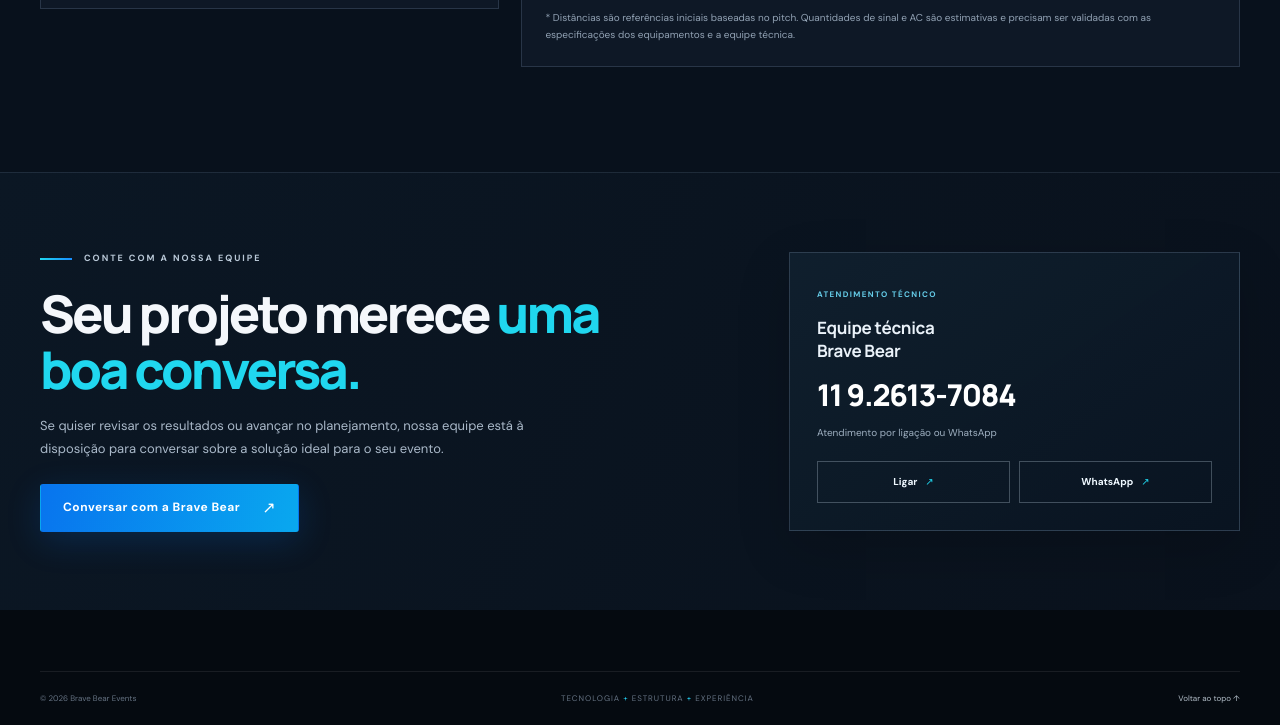
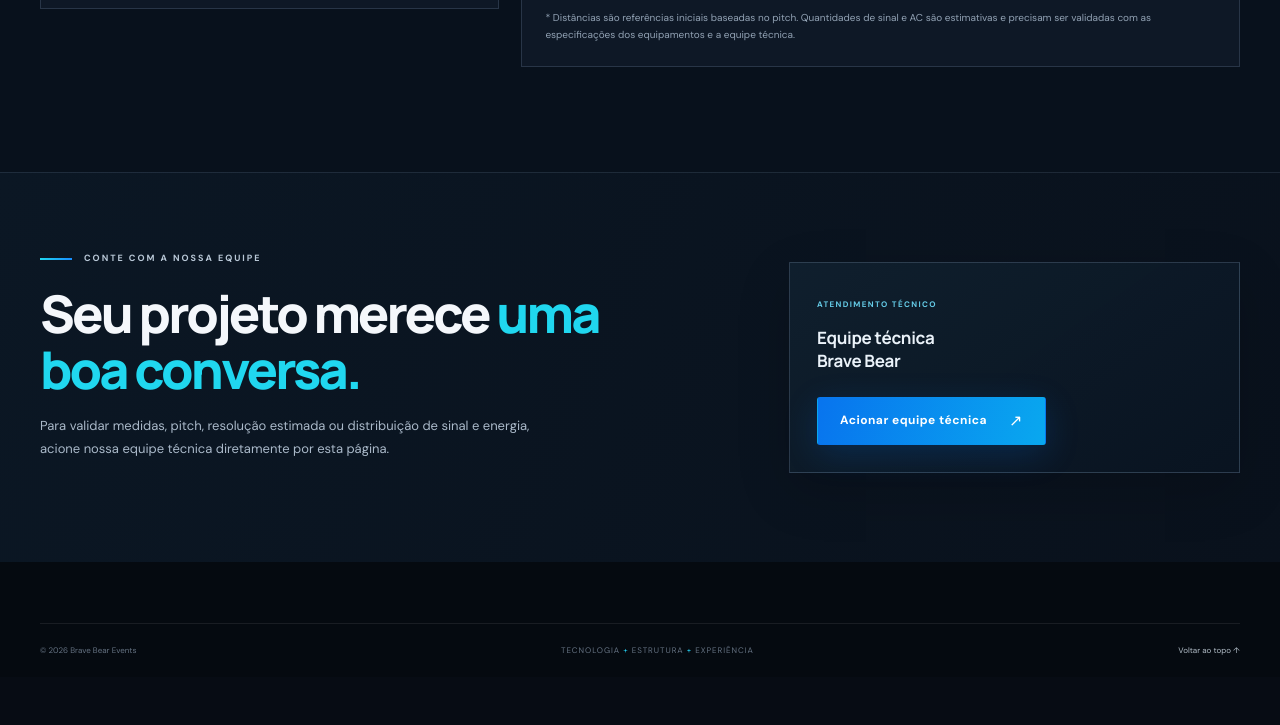
Before and after one commit to jhonicardoso/brave-bear-events, a plain HTML site: page calculadora-led.html in a window 1280 px wide. Shown: the part 1340-2065 px from the top of the page. After the commit the page ends 2017 px from the top, so only its background shows below. Drawn offline with Linux system fonts and the light colour scheme.

Commit message:
Route calculator contacts to technical team

```diff
--- a/calculadora-led.html
+++ b/calculadora-led.html
@@ -82,24 +82,18 @@
         <div class="calculator-contact-copy">
           <p class="eyebrow"><span class="eyebrow-line"></span> CONTE COM A NOSSA EQUIPE</p>
           <h2 id="calculator-contact-title">Seu projeto merece <span>uma boa conversa.</span></h2>
-          <p>Se quiser revisar os resultados ou avançar no planejamento, nossa equipe está à disposição para conversar sobre a solução ideal para o seu evento.</p>
-          <a class="button calculator-contact-main" href="https://wa.me/5511911728323?text=Ol%C3%A1%2C%20estou%20usando%20a%20calculadora%20de%20painel%20de%20LED%20e%20gostaria%20de%20conversar%20sobre%20meu%20projeto." target="_blank" rel="noopener noreferrer">Conversar com a Brave Bear <span aria-hidden="true">↗</span></a>
+          <p>Para validar medidas, pitch, resolução estimada ou distribuição de sinal e energia, acione nossa equipe técnica diretamente por esta página.</p>
         </div>
         <div class="calculator-tech-contact">
           <span class="calculator-tech-label">ATENDIMENTO TÉCNICO</span>
           <h3>Equipe técnica<br>Brave Bear</h3>
-          <a class="calculator-tech-phone" href="tel:+5511926137084">11 9.2613-7084</a>
-          <p>Atendimento por ligação ou WhatsApp</p>
-          <div class="calculator-tech-actions">
-            <a href="tel:+5511926137084">Ligar <span aria-hidden="true">↗</span></a>
-            <a href="https://wa.me/5511926137084?text=Ol%C3%A1%2C%20Equipe%20T%C3%A9cnica%20Brave%20Bear!%20Estou%20usando%20a%20calculadora%20de%20painel%20de%20LED%20e%20preciso%20de%20ajuda." target="_blank" rel="noopener noreferrer">WhatsApp <span aria-hidden="true">↗</span></a>
-          </div>
+          <a class="button calculator-contact-main" href="https://wa.me/5511911728323?text=Ol%C3%A1%2C%20equipe%20t%C3%A9cnica%20da%20Brave%20Bear!%20Estou%20usando%20a%20calculadora%20de%20painel%20de%20LED%20e%20gostaria%20de%20validar%20o%20dimensionamento%2C%20o%20pitch%20e%20a%20configura%C3%A7%C3%A3o%20do%20meu%20projeto." target="_blank" rel="noopener noreferrer">Acionar equipe técnica <span aria-hidden="true">↗</span></a>
         </div>
       </div>
     </section>
   </main>
   <footer class="site-footer"><div class="wrap footer-bottom"><span>© <span id="current-year">2026</span> Brave Bear Events</span><span>TECNOLOGIA <i>+</i> ESTRUTURA <i>+</i> EXPERIÊNCIA</span><a href="#topo">Voltar ao topo ↑</a></div></footer>
-  <a class="whatsapp-float" href="https://wa.me/5511911728323" target="_blank" rel="noopener noreferrer"><span aria-hidden="true">◉</span><span>WhatsApp</span></a>
+  <a class="whatsapp-float" href="https://wa.me/5511911728323?text=Ol%C3%A1%2C%20equipe%20t%C3%A9cnica%20da%20Brave%20Bear!%20Estou%20usando%20a%20calculadora%20de%20painel%20de%20LED%20e%20gostaria%20de%20validar%20o%20dimensionamento%2C%20o%20pitch%20e%20a%20configura%C3%A7%C3%A3o%20do%20meu%20projeto." target="_blank" rel="noopener noreferrer" aria-label="Acionar a equipe técnica pelo WhatsApp sobre a calculadora de painel de LED"><span aria-hidden="true">◉</span><span>Equipe técnica</span></a>
   <script src="script.js" defer></script>
 </body>
 </html>
--- a/styles.css
+++ b/styles.css
@@ -125,16 +125,10 @@ button, a { -webkit-tap-highlight-color: transparent; }
 .calculator-contact-copy h2 { margin: 0; font-family: var(--font-display); font-size: clamp(34px, 4.4vw, 52px); font-weight: 800; letter-spacing: -.055em; line-height: 1.08; }
 .calculator-contact-copy h2 span { color: var(--cyan); }
 .calculator-contact-copy > p:not(.eyebrow) { max-width: 490px; margin: 17px 0 23px; color: #aab9c9; font-size: 13px; line-height: 1.75; }
-.calculator-contact-main { min-height: 48px; }
+.calculator-contact-main { min-height: 48px; margin-top: 17px; }
 .calculator-tech-contact { padding: 27px; border: 1px solid rgba(174,205,239,.2); background: linear-gradient(145deg, rgba(16,31,46,.96), rgba(9,20,32,.98)); box-shadow: 0 18px 50px rgba(0,0,0,.16); }
 .calculator-tech-label { color: #65cce8; font-size: 8px; font-weight: 700; letter-spacing: .17em; }
 .calculator-tech-contact h3 { margin: 11px 0 7px; color: #eaf2f9; font-family: var(--font-display); font-size: 17px; font-weight: 700; letter-spacing: -.02em; line-height: 1.4; }
-.calculator-tech-phone { color: #fff; font-family: var(--font-display); font-size: clamp(23px, 2.7vw, 30px); font-weight: 800; letter-spacing: -.04em; }
-.calculator-tech-contact > p { margin: 5px 0 20px; color: #9eafc0; font-size: 10px; }
-.calculator-tech-actions { display: grid; grid-template-columns: 1fr 1fr; gap: 9px; }
-.calculator-tech-actions a { display: flex; min-height: 42px; align-items: center; justify-content: center; gap: 8px; border: 1px solid rgba(221,240,255,.26); color: #eff8ff; font-size: 10px; font-weight: 700; transition: border-color .2s ease, background .2s ease; }
-.calculator-tech-actions a:hover { border-color: var(--cyan); background: rgba(32,215,239,.1); }
-.calculator-tech-actions span { color: var(--cyan); }
 .led-calc-layout { display: grid; grid-template-columns: minmax(290px, .78fr) minmax(0, 1.22fr); gap: 22px; align-items: start; }
 .led-calc-form, .led-calc-results { padding: 23px; border: 1px solid rgba(174,205,239,.16); background: rgba(16,27,41,.8); }
 .led-calc-form fieldset { min-width: 0; margin: 0; padding: 0; border: 0; }
```
